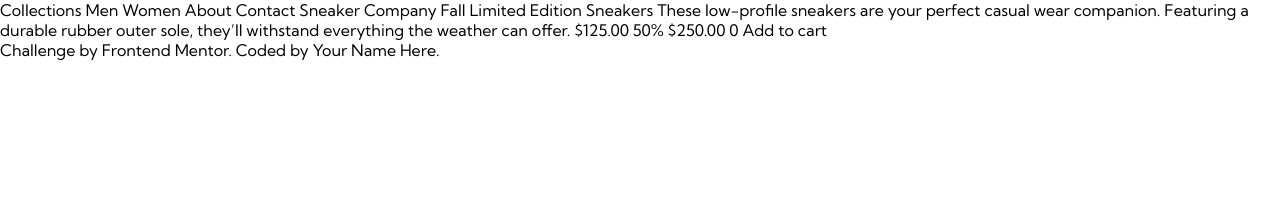
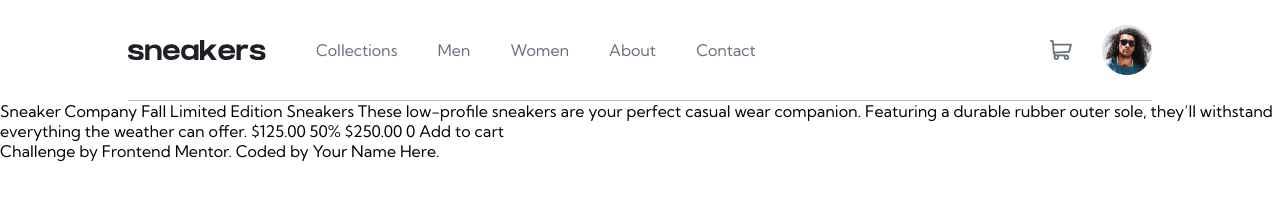
Before and after one commit to Duyen-codes/E-commerce-product-page-fem, a plain HTML site: page index.html in a window 1280 px wide. Drawn offline with Linux system fonts and the light colour scheme.

Commit message:
mobile and desktop header and nav

```diff
--- a/index.html
+++ b/index.html
@@ -7,10 +7,37 @@
     <link rel="stylesheet" href="style.css" />
   </head>
   <body>
-    Collections Men Women About Contact Sneaker Company Fall Limited Edition
-    Sneakers These low-profile sneakers are your perfect casual wear companion.
-    Featuring a durable rubber outer sole, they’ll withstand everything the
-    weather can offer. $125.00 50% $250.00 0 Add to cart
+    <header>
+      <img class="icon-menu" src="./images/icon-menu.svg" alt="icon-menu" />
+      <img class="logo" src="./images/logo.svg" alt="" />
+
+      <nav>
+        <img
+          class="icon-close"
+          src="./images/icon-close.svg"
+          alt="icon-close"
+        />
+        <ul class="nav-links">
+          <li><a href="#">Collections</a></li>
+          <li><a href="#">Men</a></li>
+          <li><a href="#">Women</a></li>
+          <li><a href="#">About</a></li>
+          <li><a href="#">Contact</a></li>
+        </ul>
+      </nav>
+
+      <img class="icon-cart" src="./images/icon-cart.svg" alt="icon-cart" />
+      <img
+        class="image-avatar"
+        src="./images/image-avatar.png"
+        alt="image-avatar"
+      />
+    </header>
+
+    Sneaker Company Fall Limited Edition Sneakers These low-profile sneakers are
+    your perfect casual wear companion. Featuring a durable rubber outer sole,
+    they’ll withstand everything the weather can offer. $125.00 50% $250.00 0
+    Add to cart
 
     <div class="attribution">
       Challenge by
--- a/style.css
+++ b/style.css
@@ -17,6 +17,11 @@ a {
   text-decoration: none;
   font-family: inherit;
   color: inherit;
+  cursor: pointer;
+}
+
+img {
+  max-width: 100%;
 }
 
 ul {
@@ -26,6 +31,7 @@ ul {
 button {
   border: none;
   font-family: inherit;
+  cursor: pointer;
 }
 
 :root {
@@ -45,3 +51,117 @@ button {
 body {
   font-size: 1.6rem;
 }
+
+header {
+  display: flex;
+  align-items: center;
+  padding: 2rem;
+  position: relative;
+}
+
+nav {
+  position: absolute;
+  top: 0;
+  left: 0;
+  width: 60%;
+  height: 100vh;
+  background: lightblue;
+  color: black;
+  padding: 10rem 3rem;
+  display: none;
+}
+
+.icon-close {
+  position: absolute;
+  top: 20px;
+}
+
+ul.nav-links {
+  display: flex;
+  flex-direction: column;
+  gap: 3rem;
+}
+
+nav li {
+  display: inline-block;
+}
+
+nav a {
+  display: inline-block;
+}
+
+header .image-avatar {
+  width: 30px;
+}
+
+.icon-menu,
+.icon-cart {
+  margin-right: 2rem;
+}
+
+.logo {
+  margin-right: auto;
+}
+
+/* Desktop  */
+@media screen and (min-width: 900px) {
+  header {
+    display: flex;
+    justify-content: space-between;
+    align-items: center;
+    margin-inline: 10%;
+    border-bottom: 1px solid var(--Grayish-blue);
+    gap: 3rem;
+    padding: unset;
+  }
+
+  .logo {
+    margin-right: unset;
+  }
+
+  nav {
+    margin-right: auto;
+    display: block;
+    position: unset;
+    padding: unset;
+    width: unset;
+    height: unset;
+    background: unset;
+  }
+
+  .icon-close {
+    display: none;
+  }
+
+  ul.nav-links {
+    flex-direction: row;
+    gap: unset;
+  }
+
+  .image-avatar,
+  .image-cart {
+    float: right;
+  }
+
+  header .image-avatar {
+    width: 50px;
+  }
+
+  .icon-menu {
+    display: none;
+  }
+
+  .nav-links a {
+    padding-block: 4rem;
+    padding-inline: 2rem;
+    color: var(--Dark-grayish-blue);
+  }
+
+  .nav-links a:hover {
+    border-bottom: 3px solid blue;
+  }
+
+  .icon-cart {
+    margin-right: unset;
+  }
+}
```
